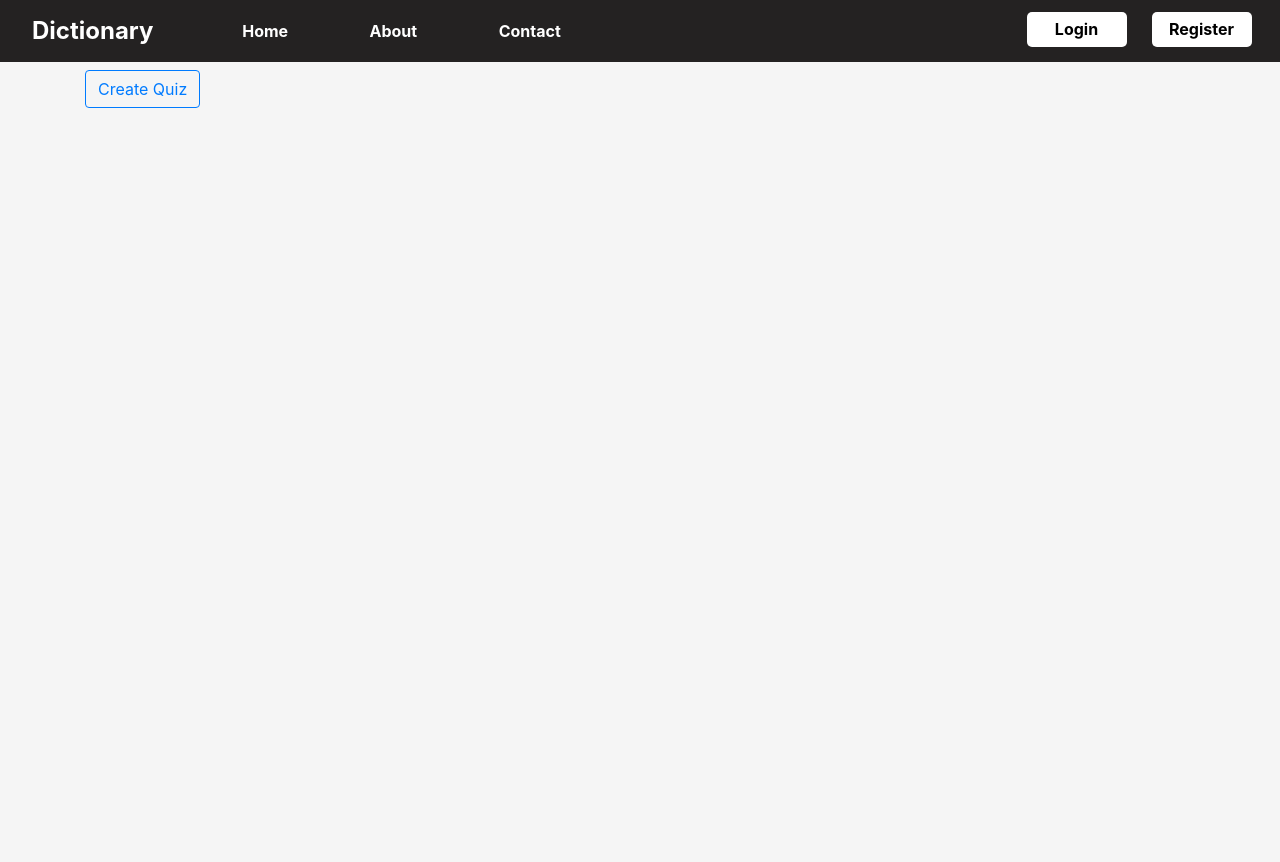
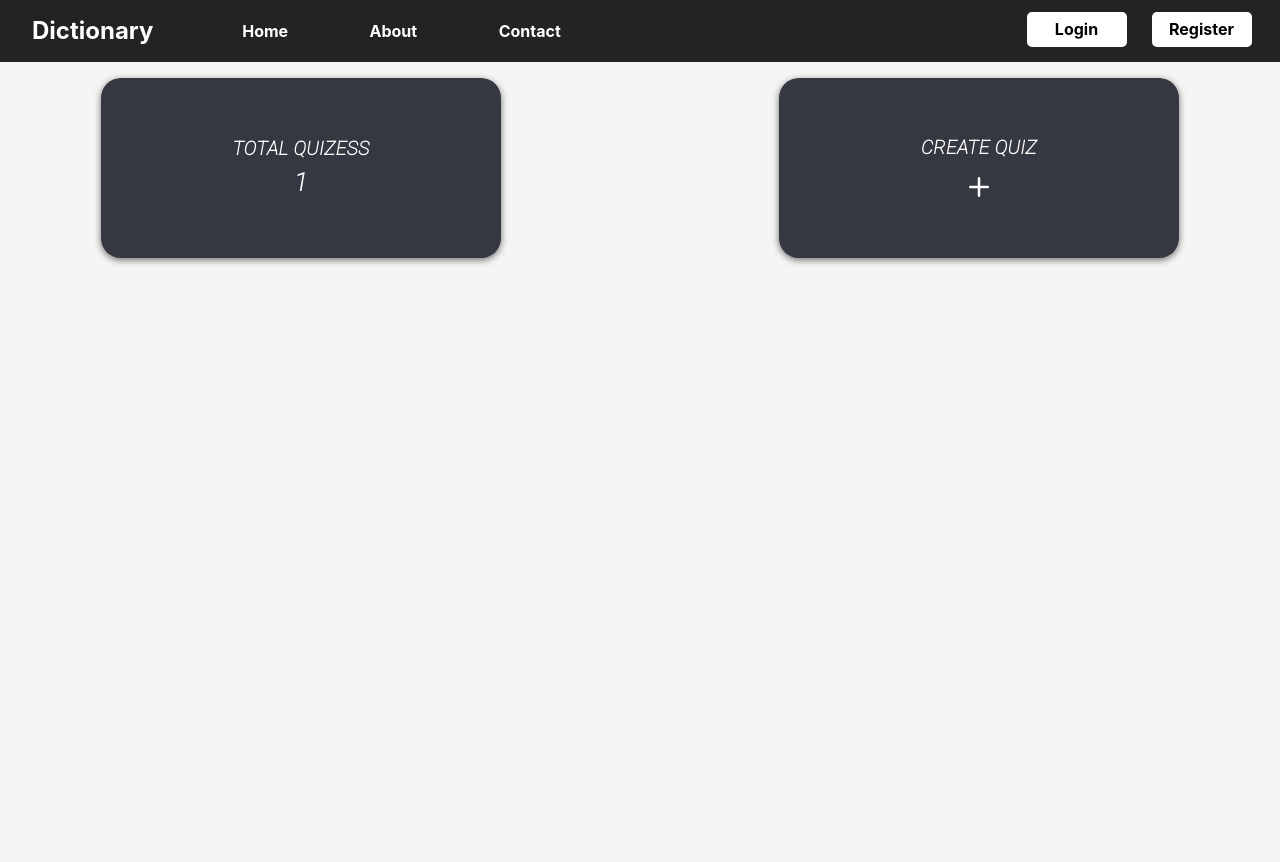
Before and after one commit to berekashvili22/DjangoDictionary, a Django app: template dictionary_project/quiz/templates/quiz/home.html in a window 1280 px wide. Run offline with Django 3.2, Linux system fonts and the light colour scheme; the template is opened without the code that fills it: values that come from a table or form of the project are taken from there, others are empty; data comes from the database, SQL or seed files in the repository.

Commit message:
quiz home template

```diff
--- a/dictionary_project/quiz/templates/quiz/home.html
+++ b/dictionary_project/quiz/templates/quiz/home.html
@@ -3,8 +3,19 @@
 {% block content %}
 
 <div class="container">
-    <div class="">
-        <a href="{% url 'quiz-form' %}" class="btn btn-outline-primary mt-2">Create Quiz</a>
+    <div class="dict-overview m-3">
+        <div class="dict-cont top">
+            <h4 class="pt-2">Total Quizess</h4>
+            <h4 style="font-size: 25px">{{ dictionaries.count }}</h4>
+        </div>
+        <div class="dict-cont top">
+            <h4 class="mt-2">Create Quiz</h4>
+            <a href="{% url 'quiz-form' %}" class="add-dict-btn">
+                <svg xmlns="http://www.w3.org/2000/svg" width="40" height="40" fill="white" id="add-dict-svg" class="bi bi-plus add-dict" viewBox="0 0 16 16">
+                    <path d="M8 4a.5.5 0 0 1 .5.5v3h3a.5.5 0 0 1 0 1h-3v3a.5.5 0 0 1-1 0v-3h-3a.5.5 0 0 1 0-1h3v-3A.5.5 0 0 1 8 4z"/>
+                </svg>
+            </a>
+        </div>
     </div>
 </div>
 
```
